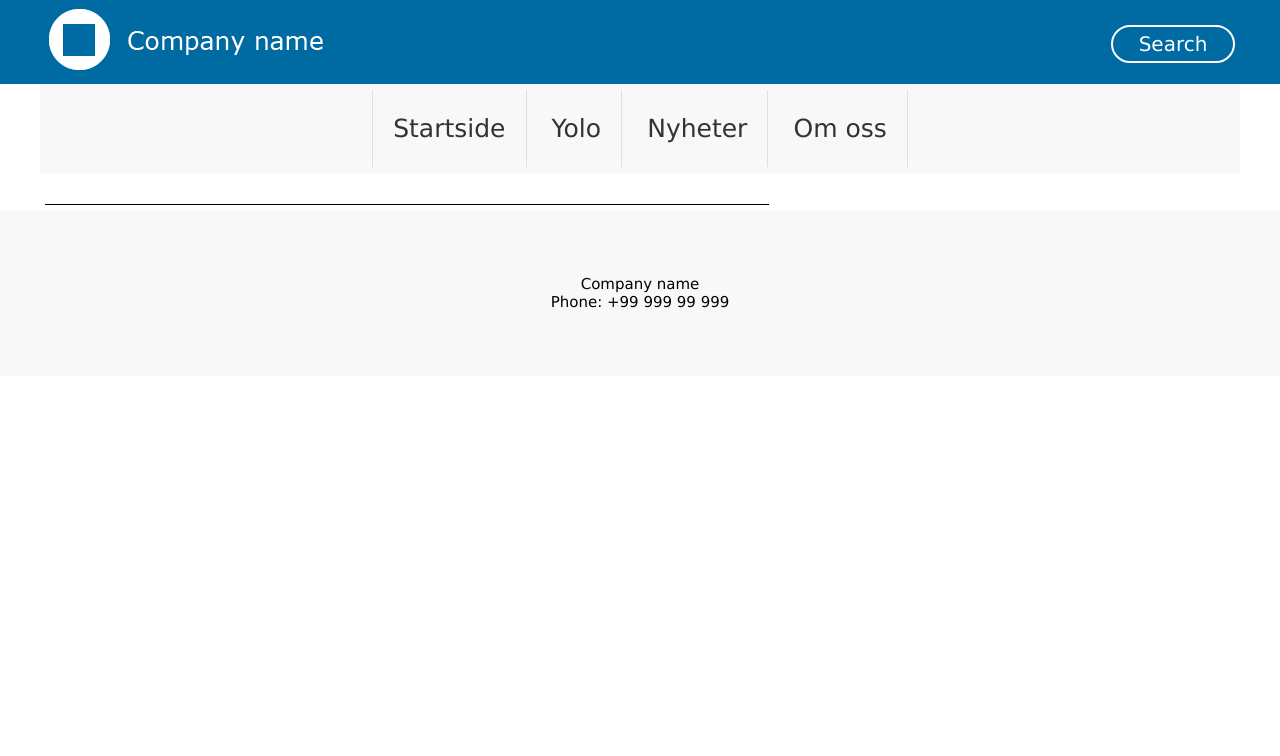
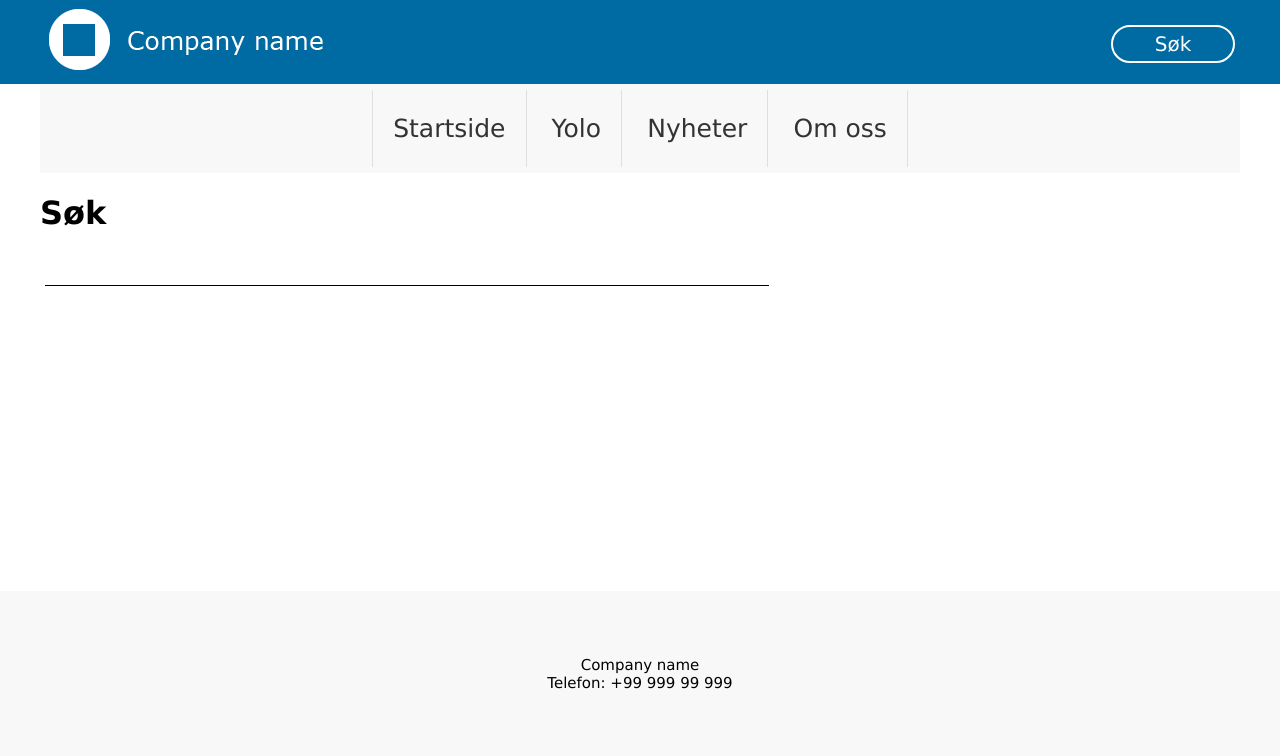
Before and after one commit to microserv/frontend, a Django app: page /search/ in a window 1280 px wide. Shown: the top 756 px of the page. Run offline with Django 3.2, Linux system fonts and the light colour scheme.

Commit message:
bugfix and refactoring

```diff
--- a/editor_backend/editor_backend/static/editor_backend/css/style.css
+++ b/editor_backend/editor_backend/static/editor_backend/css/style.css
@@ -133,3 +133,7 @@ a {
     color: black;
     text-decoration: none;
 }
+
+#searchResultContainer {
+    min-height: 300px;
+}
--- a/editor_backend/templates/base.html
+++ b/editor_backend/templates/base.html
@@ -3,7 +3,6 @@
 <head>
     {% load staticfiles %}
     <meta charset="UTF-8">
-    <title>Editor</title>
     <link href="{% static "editor_backend/css/style.css" %}" rel="stylesheet">
 
     {% block title %}
@@ -21,7 +20,7 @@
         <a href="/">
             <img src="{% static "editor_backend/img/logo.png" %}">
         </a>
-        <a id="searchBtn" href="{% url 'search' %}">Search</a>
+        <a id="searchBtn" href="{% url 'search' %}">Søk</a>
     </div>
 </header>
 
@@ -41,7 +40,7 @@
 <footer><div id="footerContainer">
     <p>
     Company name <br>
-    Phone: +99 999 99 999
+    Telefon: +99 999 99 999
     </p>
 </div></footer>
 </body>
--- a/editor_backend/templates/search.html
+++ b/editor_backend/templates/search.html
@@ -9,6 +9,7 @@
 {% endblock %}
 
 {% block content %}
+<h1>Søk</h1>
 <input id="searchField">
 
 <div id="searchResultContainer">
```
